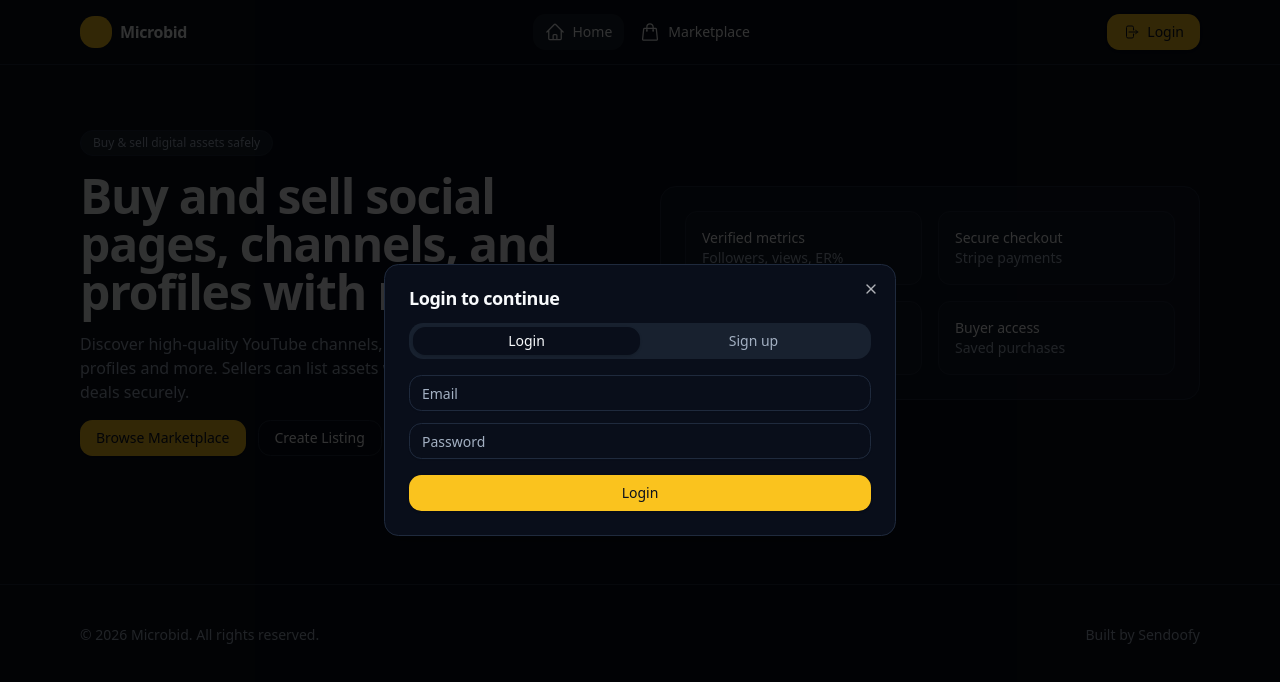
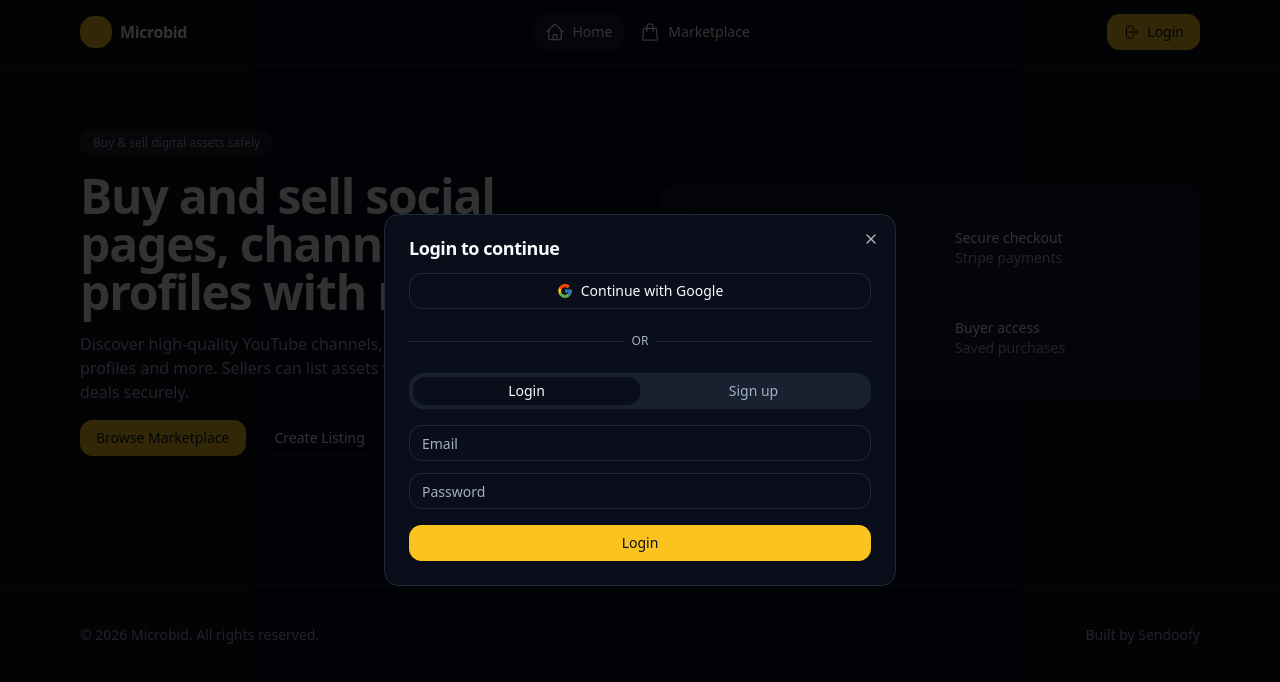
Before and after one commit to tonymphomilanzi/microbid, a React (Vite) app: page / in a window 1280 px wide. Both pictures are taken after a click on the button "Login". Shown: the top 682 px of the page. Built offline with nearby package versions, Linux system fonts and the light colour scheme; no server answers.

Commit message:
Implement Google sign-in functionality
Added Google authentication option to AuthModal.

```diff
--- a/src/components/auth/AuthModal.jsx
+++ b/src/components/auth/AuthModal.jsx
@@ -6,6 +6,7 @@ import { Button } from "../ui/button";
 import { useAuth } from "../../context/AuthContext";
 import { auth } from "../../firebase";
 import { createUserWithEmailAndPassword, signInWithEmailAndPassword } from "firebase/auth";
+import { GoogleAuthProvider, signInWithPopup, signInWithRedirect } from "firebase/auth";
 
 export default function AuthModal() {
   const { authModalOpen, closeAuthModal } = useAuth();
@@ -22,12 +23,55 @@ export default function AuthModal() {
     closeAuthModal();
   }
 
+
+const googleProvider = new GoogleAuthProvider();
+
+async function loginWithGoogle() {
+  try {
+    // Popup works best on desktop
+    await signInWithPopup(auth, googleProvider);
+    closeAuthModal();
+  } catch (err) {
+    // Fallback for some mobile browsers blocking popups
+    if (String(err?.code).includes("popup")) {
+      await signInWithRedirect(auth, googleProvider);
+      return;
+    }
+    console.error(err);
+    alert(err?.message ?? "Google sign-in failed");
+  }
+}
+
   return (
     <Dialog open={authModalOpen} onOpenChange={(o) => !o && closeAuthModal()}>
       <DialogContent>
         <DialogHeader>
           <DialogTitle>Login to continue</DialogTitle>
         </DialogHeader>
+
+
+
+<Button variant="outline" className="w-full gap-2"  onClick={loginWithGoogle}>
+  {/* Inline Google SVG (no extra icon libs) */}
+  <svg width="18" height="18" viewBox="0 0 48 48" aria-hidden="true">
+    <path fill="#FFC107" d="M43.6 20.5H42V20H24v8h11.3C33.7 32.7 29.3 36 24 36c-6.6 0-12-5.4-12-12s5.4-12 12-12c3 0 5.7 1.1 7.8 2.9l5.7-5.7C34.9 6.1 29.7 4 24 4 12.9 4 4 12.9 4 24s8.9 20 20 20 20-8.9 20-20c0-1.1-.1-2.3-.4-3.5z"/>
+    <path fill="#FF3D00" d="M6.3 14.7l6.6 4.8C14.7 15.1 19 12 24 12c3 0 5.7 1.1 7.8 2.9l5.7-5.7C34.9 6.1 29.7 4 24 4c-7.7 0-14.4 4.3-17.7 10.7z"/>
+    <path fill="#4CAF50" d="M24 44c5.2 0 10.1-2 13.7-5.1l-6.3-5.2C29.4 35.6 26.8 36 24 36c-5.3 0-9.8-3.4-11.4-8.1l-6.5 5C9.3 39.7 16.2 44 24 44z"/>
+    <path fill="#1976D2" d="M43.6 20.5H42V20H24v8h11.3c-.8 2.3-2.4 4.2-4.5 5.6l6.3 5.2C39 36.3 44 31.5 44 24c0-1.1-.1-2.3-.4-3.5z"/>
+  </svg>
+  Continue with Google
+</Button>
+
+
+<div className="relative py-2">
+  <div className="absolute inset-0 flex items-center">
+    <span className="w-full border-t" />
+  </div>
+  <div className="relative flex justify-center text-xs uppercase">
+    <span className="bg-background px-2 text-muted-foreground">or</span>
+  </div>
+</div>
+
 
         <Tabs defaultValue="login">
           <TabsList className="grid w-full grid-cols-2">
```
